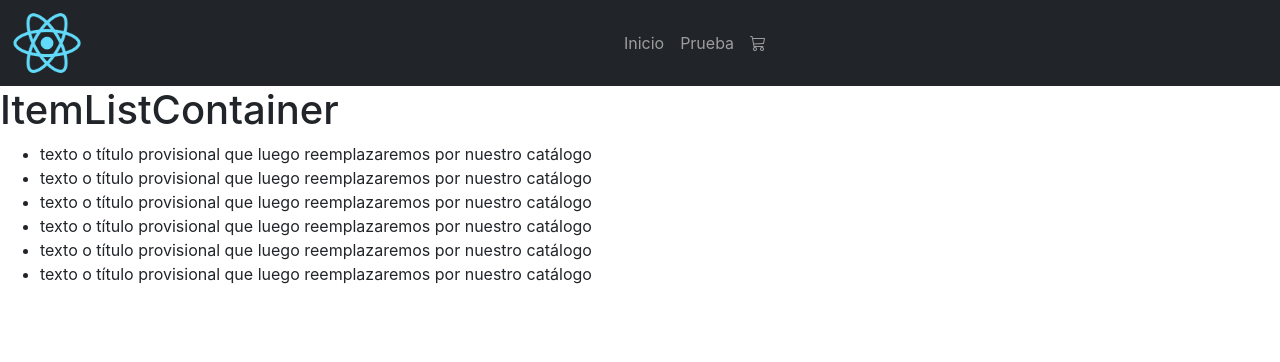
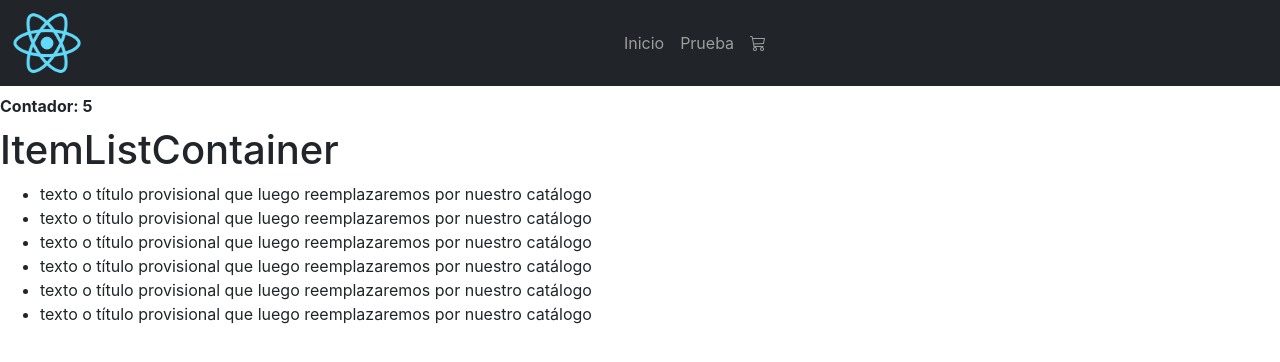
Before and after one commit to Gilbert-Velazquez-Pineda/react, a React (Create React App) app: page / in a window 1280 px wide. Shown: the top 362 px of the page. Built offline with nearby package versions, Linux system fonts and the light colour scheme.

Commit message:
inicio git

```diff
--- a/src/App.js
+++ b/src/App.js
@@ -5,14 +5,24 @@ import Inicio from './componentes/paginas/Inicio'
 import Prueba from './componentes/paginas/Prueba'
 import Test from './componentes/paginas/Test'
 import ItemListContainer from './componentes/navbar/ItemListContainer'
+import { useState } from 'react';
+
 
 
 function App() {
+
+  const [counter, setCounter] = useState (5)
+
 
   return (
     <div className="App">
       <Router>
           <NavBar/>
+
+          <div className='my-2'>
+          <strong>Contador: {counter}</strong>
+          </div>
+
           <ItemListContainer/>
           <Routes>
             <Route exact path="/" element={<Inicio/>}/>
```
